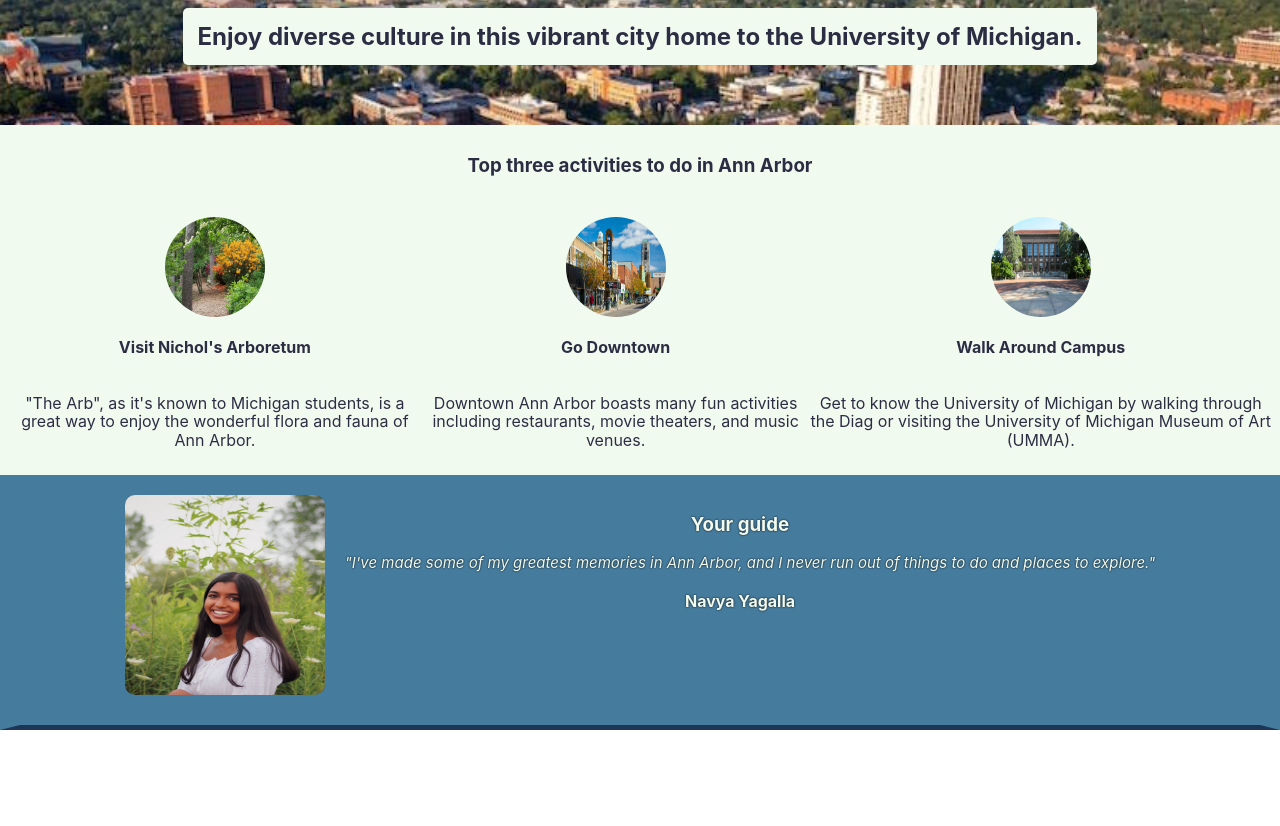
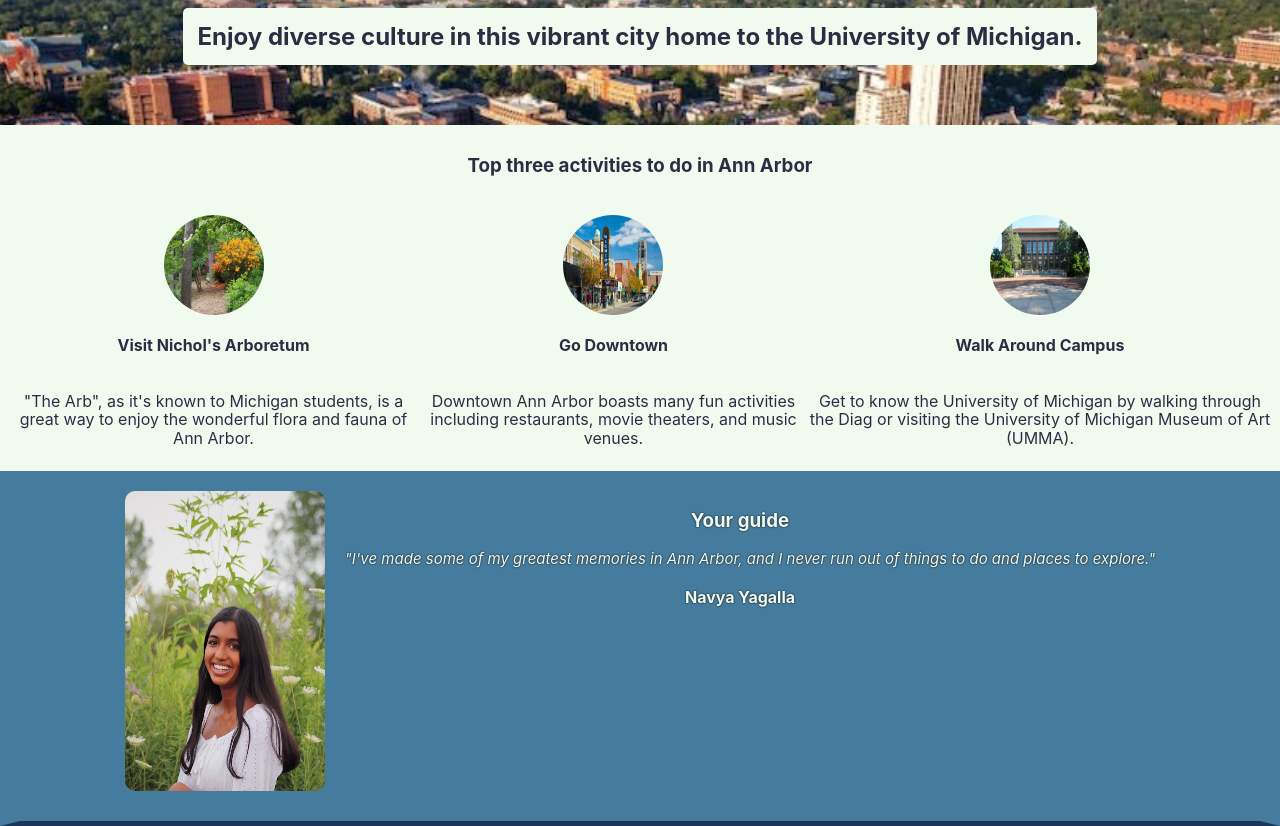
Before and after one commit to navyayagalla/hometown-site, a website built with Vite: page index.html in a window 1280 px wide. Shown: the part 129-955 px from the top of the page. Before the commit the page ends 859 px from the top, so only its background shows below. Built offline with nearby package versions, Linux system fonts and the light colour scheme.

Commit message:
style updates (picture height and fill)

```diff
--- a/styles.css
+++ b/styles.css
@@ -28,7 +28,7 @@
     flex-direction: column;
     justify-content: space-around;
     align-items: center;
-    padding: 5px;
+    padding: 3px;
 }
 .activities-headers{
     display:flex;
@@ -109,8 +109,9 @@
 }
 .avatar{
     width: 200px;
-    height: 200px;
+    height: 300px;
     border-radius: 10px;
+    size: cover;
 }
 .quote{
     padding-left: 20px;
```
